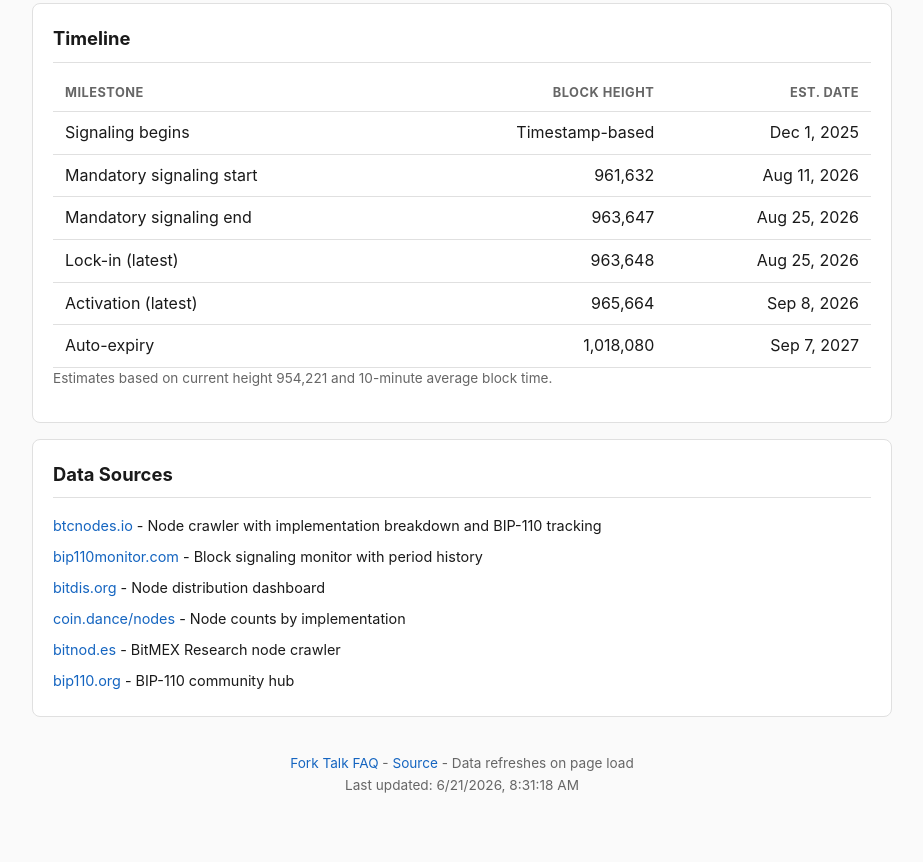
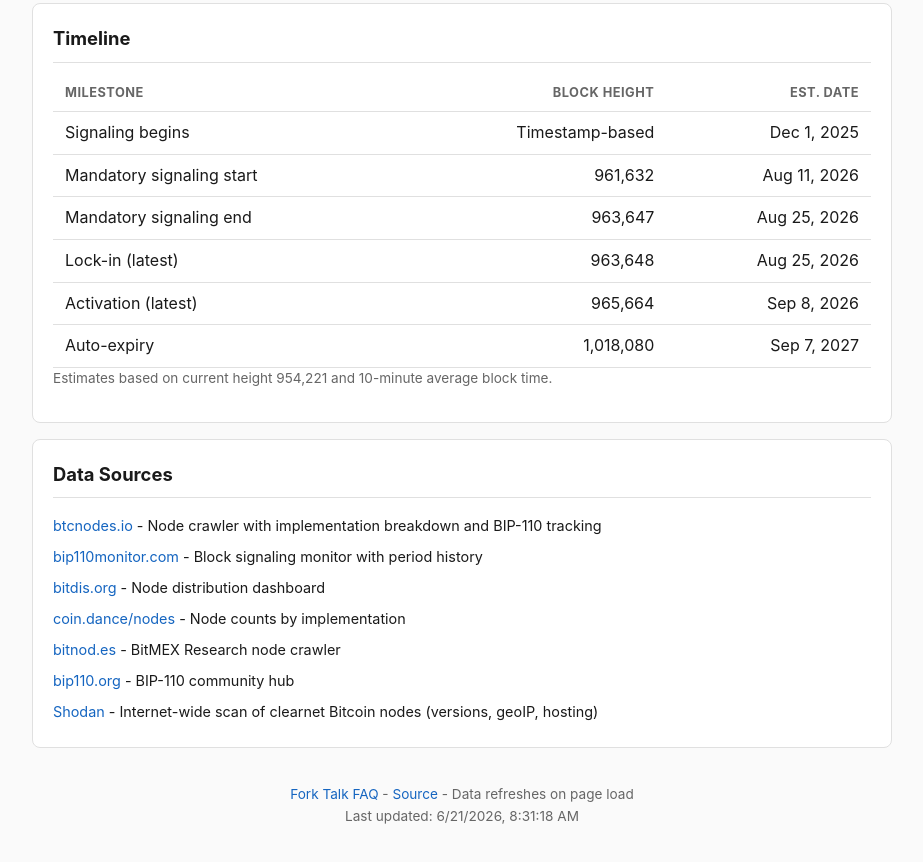
Before and after one commit to fork-talk/bip110-monitor, a website with bundled scripts: page index.html in a window 1280 px wide. Shown: the part 2366-3228 px from the top of the page, without its empty margins (178-1101 px from the left). Before the commit the page ends 3203 px from the top, so only its background shows below. Built offline with nearby package versions, Linux system fonts and the light colour scheme; no server answers.

Commit message:
Add Shodan Bitcoin node search to data sources

```diff
--- a/index.html
+++ b/index.html
@@ -130,6 +130,7 @@
         <li><a href="https://coin.dance/nodes">coin.dance/nodes</a> - Node counts by implementation</li>
         <li><a href="https://bitnod.es">bitnod.es</a> - BitMEX Research node crawler</li>
         <li><a href="https://bip110.org">bip110.org</a> - BIP-110 community hub</li>
+        <li><a href="https://www.shodan.io/search?query=bitcoin">Shodan</a> - Internet-wide scan of clearnet Bitcoin nodes (versions, geoIP, hosting)</li>
       </ul>
     </section>
 
```
